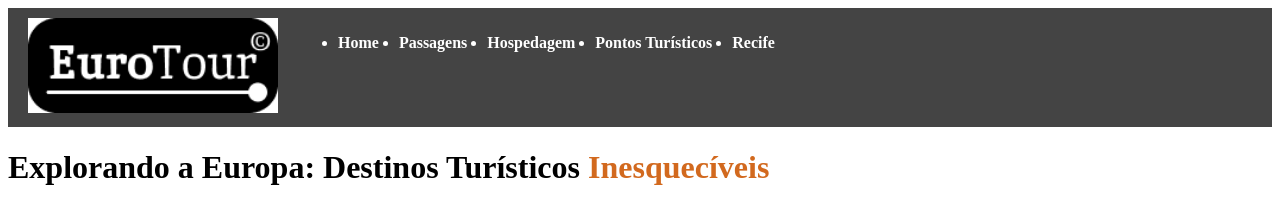
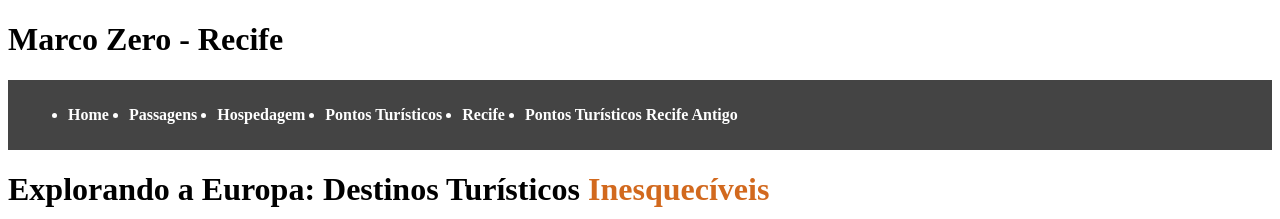
Before and after one commit to WBorges1984/desafio_html_css, a plain HTML site: page pontosTuristicos.html in a window 1280 px wide. Shown: the top 219 px of the page. Drawn offline with Linux system fonts and the light colour scheme.

Commit message:
Ajustes no css

```diff
--- a/pontosTuristicos.html
+++ b/pontosTuristicos.html
@@ -11,10 +11,9 @@
 <body>
 
     <header>
+        <h1>Marco Zero - Recife</h1>
+
         <nav>
-          <a href="/index.html">
-            <img src="./assets/eurotour-logo-pb.png" alt="">
-          </a>
             <ul>
                 <a href="index.html">
                     <li>Home</li>
@@ -30,6 +29,9 @@
                 </a>
                 <a href="/recife.html">
                     <li>Recife</li>
+                </a>
+                <a href="/pontosRecifeAntigo.html">
+                    <li>Pontos Turísticos Recife Antigo</li>
                 </a>
             </ul>
         </nav>
--- /dev/null
+++ b/stylepontosRecifeAntigo.css
@@ -0,0 +1,30 @@
+header {
+    background-color: #333;
+    color: #fff;
+    text-align: center;
+    padding: 10px;
+}
+
+nav {
+    background-color: #444;
+    display: flex;
+    flex-direction: row;
+    padding: 10px;
+    text-align: center;
+}
+
+ul {
+    display: flex;
+    flex-direction: row;
+}
+
+nav a {
+    color: #fff;
+    text-decoration: none;
+    margin: 0 10px;
+    font-weight: bold;
+}
+
+nav a:hover {
+    text-decoration: underline;
+}
```
Also changed, not shown: hospedagem.html (+5 -3 lines), index.html (+5 -3 lines), passagens.html (+4 -3 lines), pontosRecifeAntigo.html (added, +61 -0 lines), recife.html (+4 -1 lines). Lines whose indentation alone changed are shown as unchanged.
